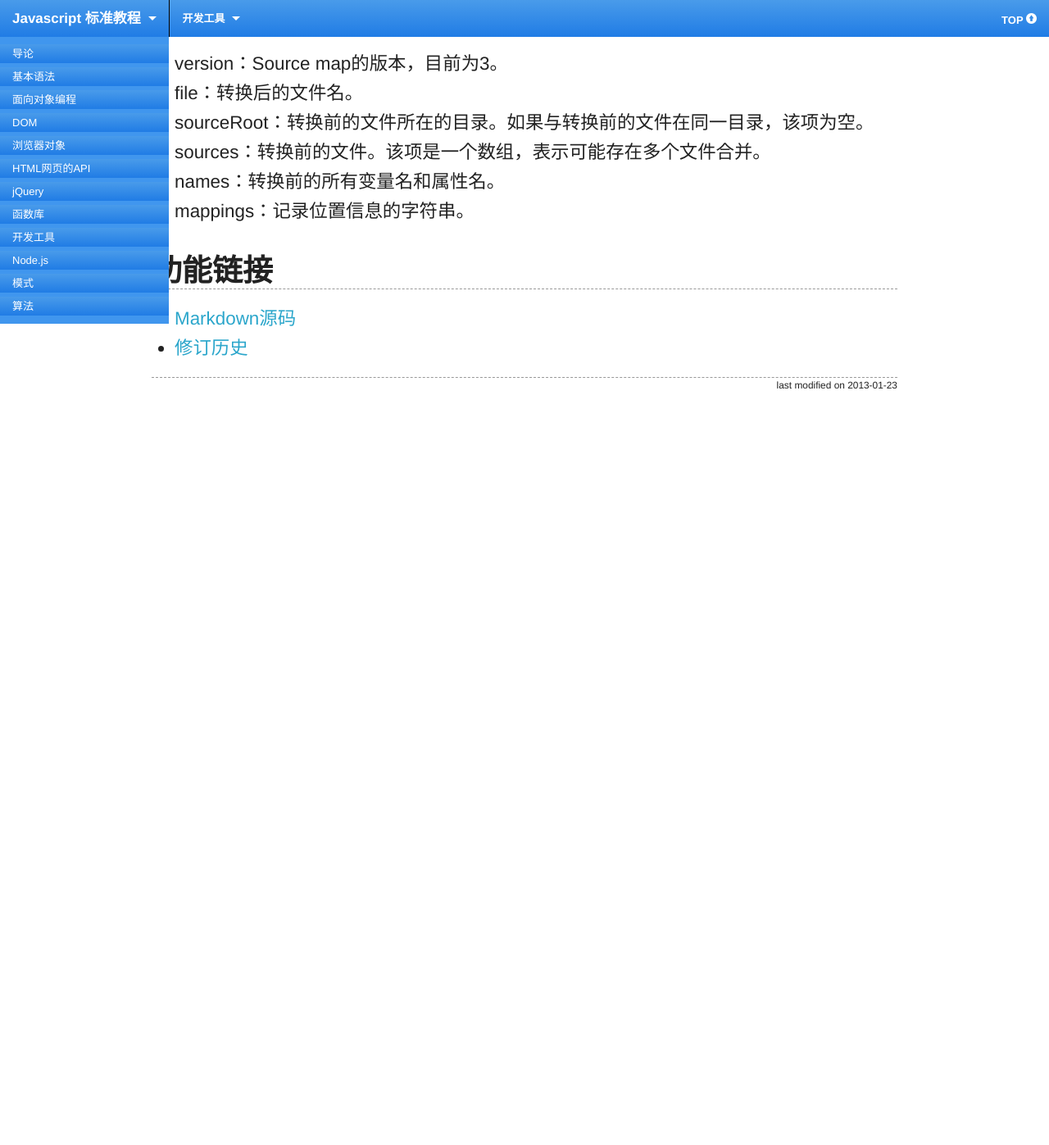
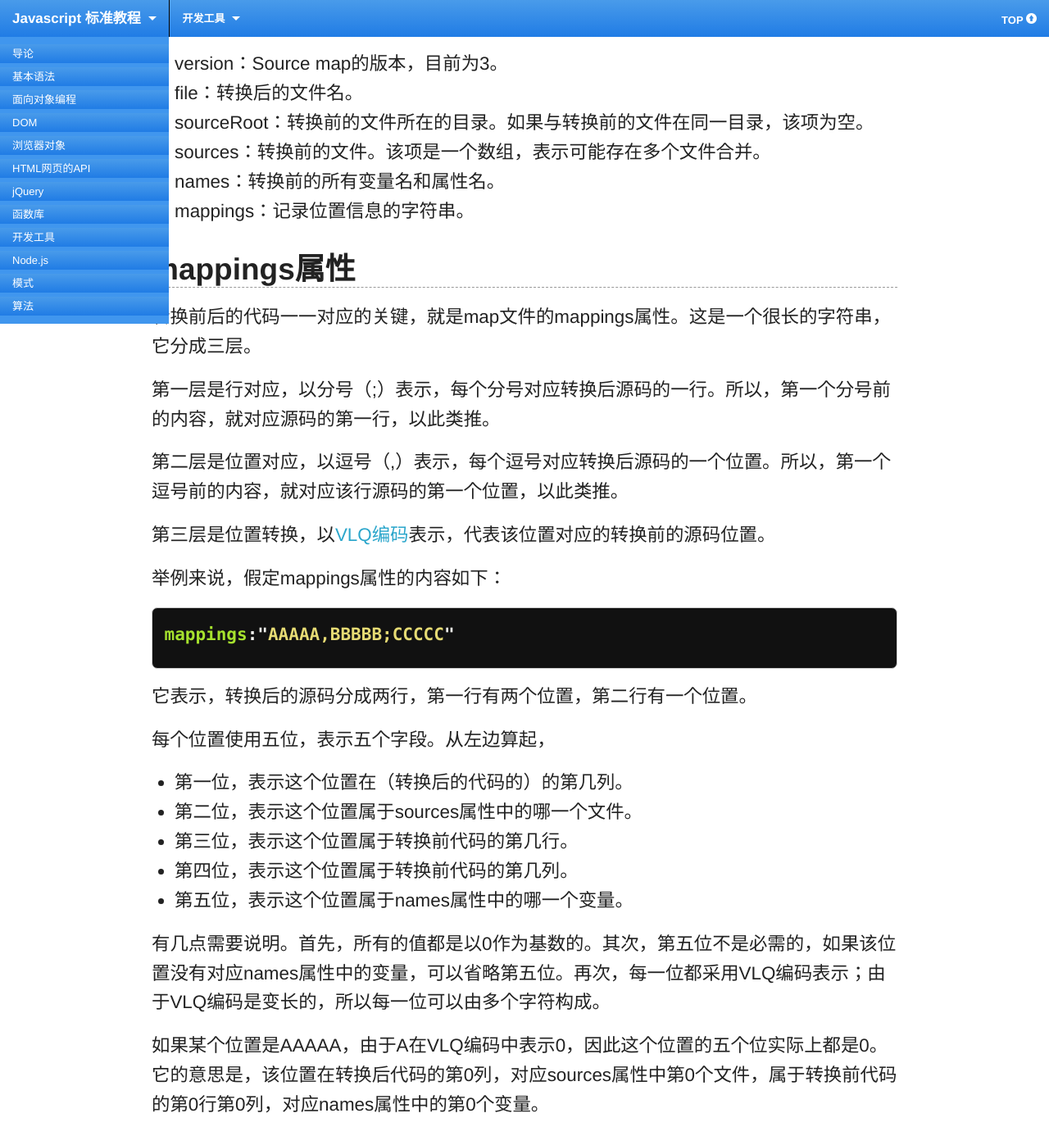
Before and after one commit to ruanyf/jstutorial, a Jekyll site: the page built from tool/sourcemap.md, in a window 1280 px wide and 1400 px high, scrolled down 2454 px. Shown: the top 1397 px of the window at 82% size. Built offline with Jekyll 4.4.1, drawn with Linux system fonts in a browser that asks for light colours; Markdown is read by kramdown in place of the engine named in the settings; before the commit the page ends 2951 px from its top, so only the background shows below that.

Commit message:
modify tool/sourceMap

```diff
--- a/tool/sourcemap.md
+++ b/tool/sourcemap.md
@@ -88,3 +88,35 @@ map文件可以放在网络上，也可以放在本地文件系统。
 - sources：转换前的文件。该项是一个数组，表示可能存在多个文件合并。
 - names：转换前的所有变量名和属性名。
 - mappings：记录位置信息的字符串。
+
+## mappings属性
+
+转换前后的代码一一对应的关键，就是map文件的mappings属性。这是一个很长的字符串，它分成三层。
+
+第一层是行对应，以分号（;）表示，每个分号对应转换后源码的一行。所以，第一个分号前的内容，就对应源码的第一行，以此类推。
+
+第二层是位置对应，以逗号（,）表示，每个逗号对应转换后源码的一个位置。所以，第一个逗号前的内容，就对应该行源码的第一个位置，以此类推。
+
+第三层是位置转换，以[VLQ编码](http://en.wikipedia.org/wiki/Variable-length_quantity)表示，代表该位置对应的转换前的源码位置。
+
+举例来说，假定mappings属性的内容如下：
+
+{% highlight javascript %}
+
+mappings:"AAAAA,BBBBB;CCCCC"
+
+{% endhighlight %}
+
+它表示，转换后的源码分成两行，第一行有两个位置，第二行有一个位置。
+
+每个位置使用五位，表示五个字段。从左边算起，
+
+- 第一位，表示这个位置在（转换后的代码的）的第几列。
+- 第二位，表示这个位置属于sources属性中的哪一个文件。
+- 第三位，表示这个位置属于转换前代码的第几行。
+- 第四位，表示这个位置属于转换前代码的第几列。
+- 第五位，表示这个位置属于names属性中的哪一个变量。
+
+有几点需要说明。首先，所有的值都是以0作为基数的。其次，第五位不是必需的，如果该位置没有对应names属性中的变量，可以省略第五位。再次，每一位都采用VLQ编码表示；由于VLQ编码是变长的，所以每一位可以由多个字符构成。
+
+如果某个位置是AAAAA，由于A在VLQ编码中表示0，因此这个位置的五个位实际上都是0。它的意思是，该位置在转换后代码的第0列，对应sources属性中第0个文件，属于转换前代码的第0行第0列，对应names属性中的第0个变量。
```
